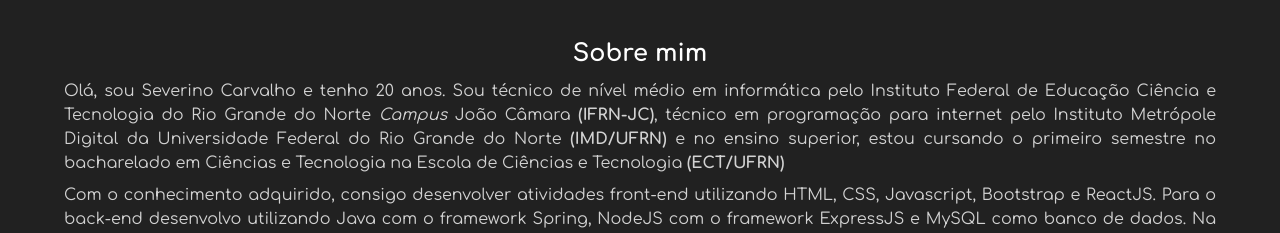
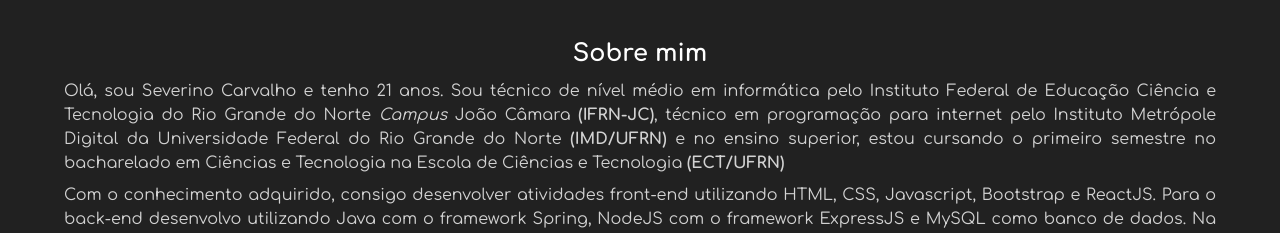
Before and after one commit to severino-carvalho/portfolio, a React (Create React App) app: page / in a window 1280 px wide. Shown: the top 233 px of the page. Built offline with nearby package versions, Linux system fonts and the light colour scheme.

Commit message:
UPDATE: Modificação na idade (20 --> 21)

```diff
--- a/src/components/pages/Home.js
+++ b/src/components/pages/Home.js
@@ -32,7 +32,7 @@
             <div className={styles.about}>
               <h2>Sobre mim</h2>
               <p>
-                Olá, sou Severino Carvalho e tenho 20 anos. Sou técnico de nível
+                Olá, sou Severino Carvalho e tenho 21 anos. Sou técnico de nível
                 médio em informática pelo Instituto Federal de Educação Ciência
                 e Tecnologia do Rio Grande do Norte <i> Campus </i> João Câmara{" "}
                 <a
```
